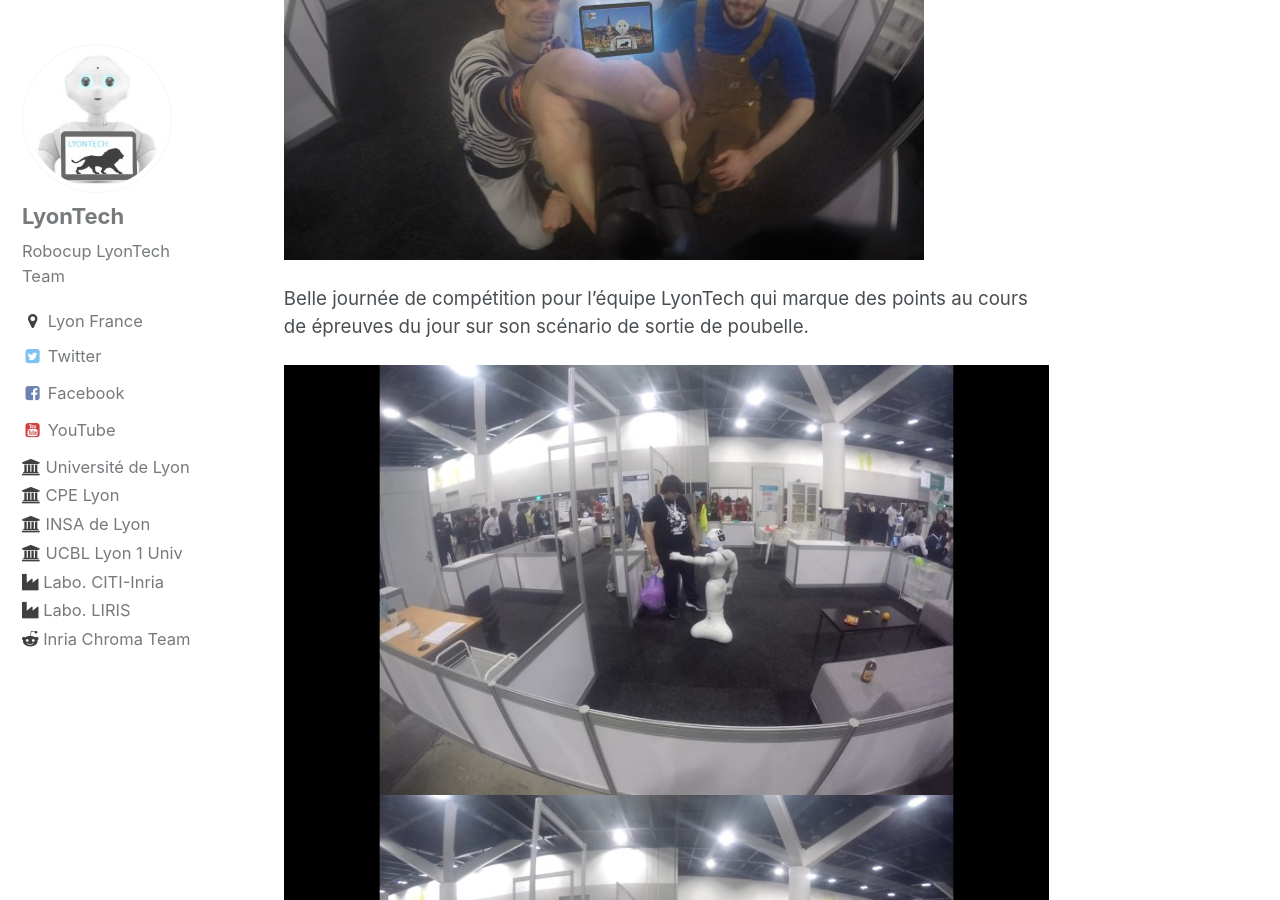
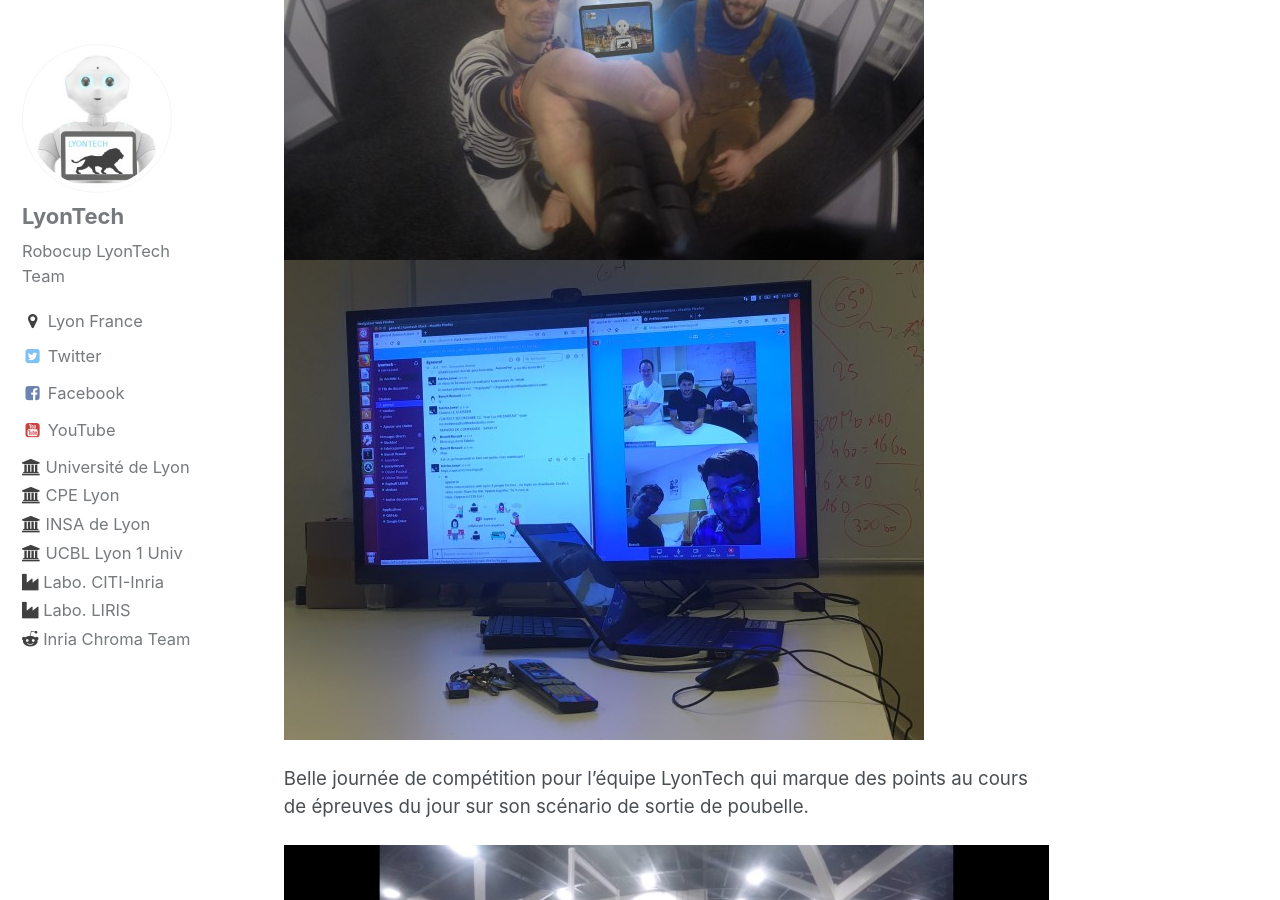
Before and after one commit to Robocup-Lyontech/Robocup-Lyontech.github.io, a Jekyll site: the page built from _posts/2019-07-05-Jour2.md, in a window 1280 px wide and 900 px high, scrolled down 522 px. Built offline with Jekyll 4.4.1, drawn with Linux system fonts in a browser that asks for light colours.

Commit message:
Update 2019-07-05-Jour2.md

```diff
--- a/_posts/2019-07-05-Jour2.md
+++ b/_posts/2019-07-05-Jour2.md
@@ -9,7 +9,7 @@ thumbnail: /assets/images/sydney2019/robot_carree_s.jpg
 
 ---
 ![team](/assets/images/sydney2019/arena_team_3 (Small).jpg)
-
+![team](/assets/images/sydney2019/IMG_6637 (Small).jpg)
 
 Belle journée de compétition pour l'équipe LyonTech qui marque des points au cours de épreuves du jour sur son scénario de sortie de poubelle.
 
```
